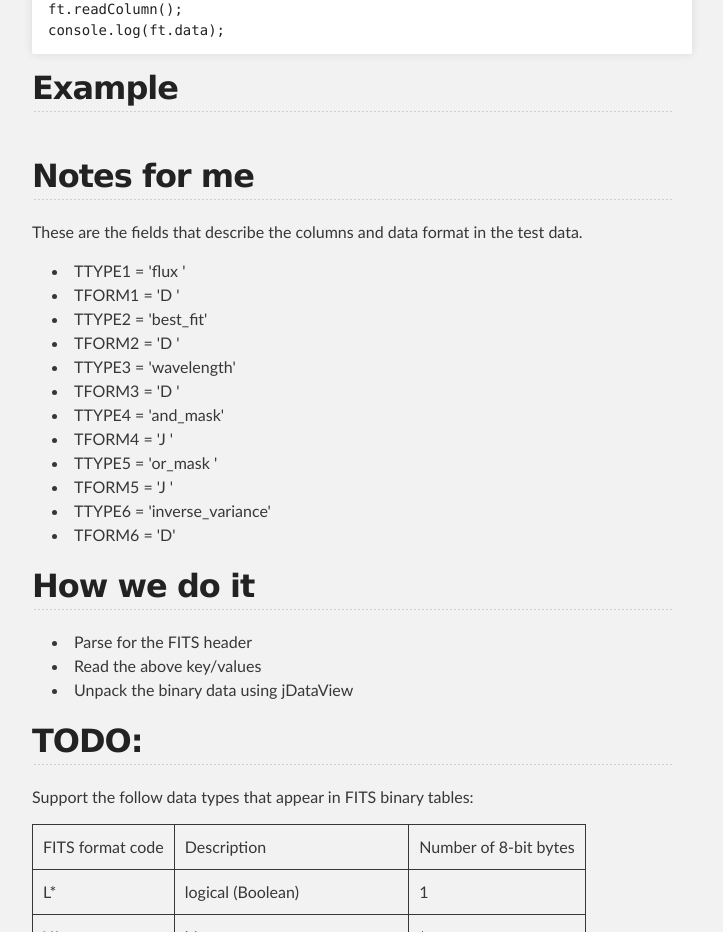
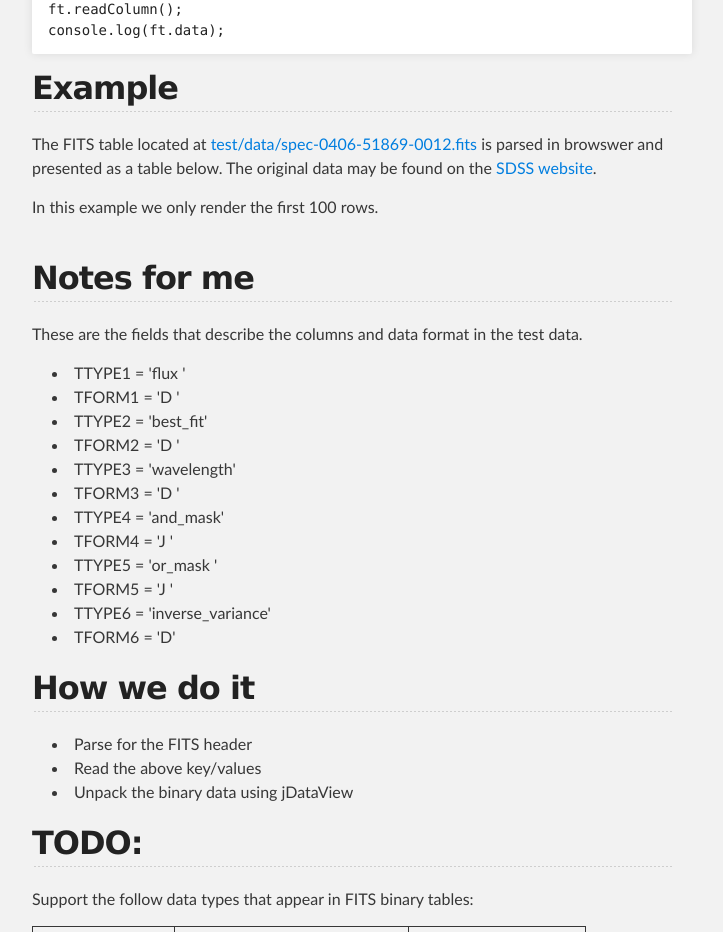
Before and after one commit to kapadia/fitsTableJS, a plain HTML site: page index.html in a window 1280 px wide. Shown: the part 1340-2272 px from the top of the page, without its empty margins (288-1011 px from the left). Drawn offline with nearby package versions, Linux system fonts and the light colour scheme; no server answers; a script that the page names is missing.

Commit message:
explanation to example

```diff
--- a/index.html
+++ b/index.html
@@ -85,6 +85,9 @@ console.log(ft.data);
 </code></pre>
 
 <h2>Example</h2>
+<p>The FITS table located at <a href="http://kapadia.github.com/fitsTableJS/test/data/spec-0406-51869-0012.fits">test/data/spec-0406-51869-0012.fits</a> is parsed in browswer and presented as a table below.  The original data may be found on the <a href="http://data.sdss3.org/spectrumDetail?plateid=406&mjd=51869&fiber=12">SDSS website</a>.</p>
+
+<p>In this example we only render the first 100 rows.</p>
 <table id="example-table"></table>
 
 <h2>Notes for me</h2>
@@ -187,7 +190,6 @@ console.log(ft.data);
 <p><a href="http://packages.python.org/pyfits/users_guide/users_table.html">http://packages.python.org/pyfits/users_guide/users_table.html</a></p>
 
 <p>BAM!</p>
->>>>>>> fa54f87755812aa8d716bbd35f06397ff3079cc1
       </section>
     </div>
 
```
